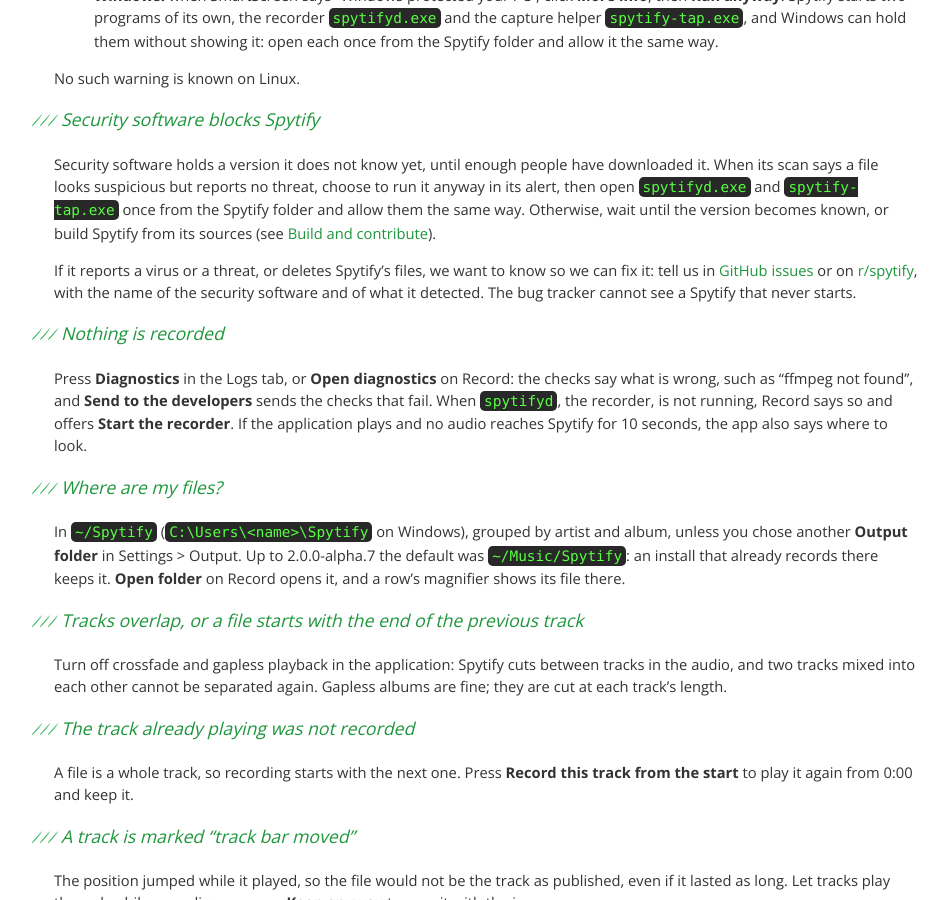
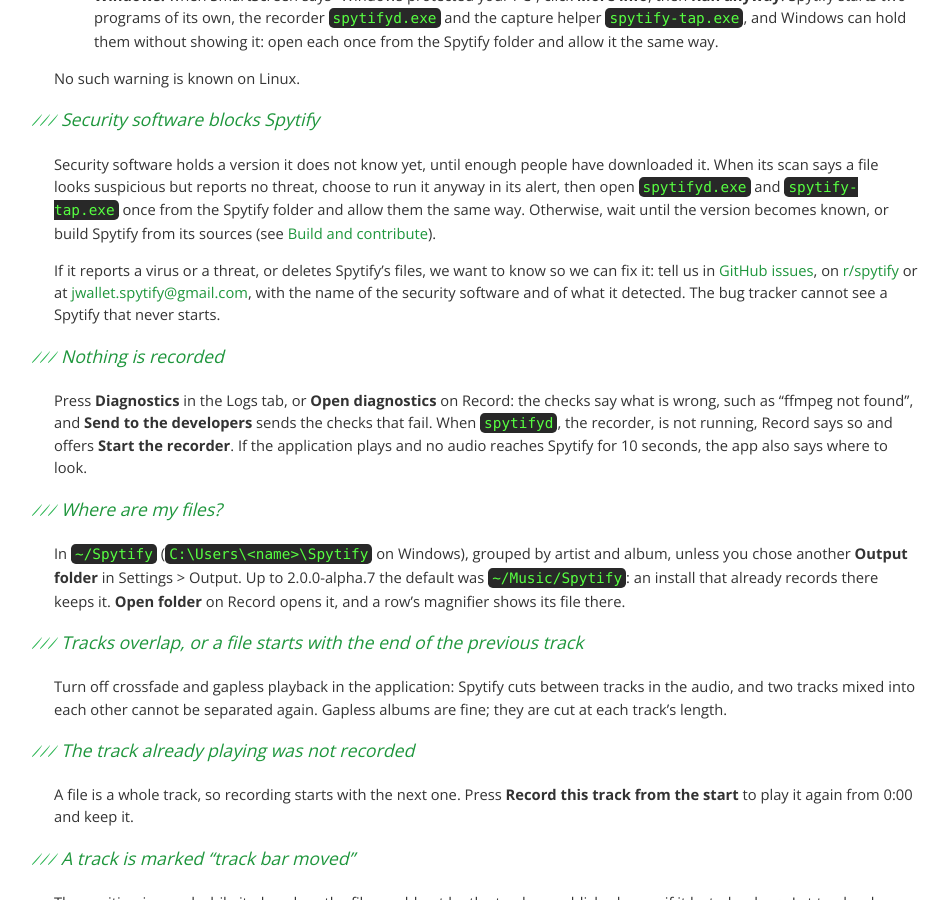
Before and after one commit to spytify/spytify, a Jekyll site: the page built from v2/faq.md, in a window 1280 px wide and 900 px high, scrolled down 525 px. Shown: the whole window, without its empty margins (154-1101 px from the left). Built offline with Jekyll 4.4.1, drawn with Linux system fonts in a browser that asks for light colours.

Commit message:
The FAQ gives an email address to report a security software alert

```diff
--- a/v2/faq.md
+++ b/v2/faq.md
@@ -18,7 +18,7 @@ No such warning is known on Linux.
 
 Security software holds a version it does not know yet, until enough people have downloaded it. When its scan says a file looks suspicious but reports no threat, choose to run it anyway in its alert, then open `spytifyd.exe` and `spytify-tap.exe` once from the Spytify folder and allow them the same way. Otherwise, wait until the version becomes known, or build Spytify from its sources (see [Build and contribute](https://github.com/spytify/spytify#build-and-contribute)).
 
-If it reports a virus or a threat, or deletes Spytify's files, we want to know so we can fix it: tell us in [GitHub issues](https://github.com/spytify/spytify/issues/new) or on [r/spytify](https://www.reddit.com/r/spytify/), with the name of the security software and of what it detected. The bug tracker cannot see a Spytify that never starts.
+If it reports a virus or a threat, or deletes Spytify's files, we want to know so we can fix it: tell us in [GitHub issues](https://github.com/spytify/spytify/issues/new), on [r/spytify](https://www.reddit.com/r/spytify/) or at [jwallet.spytify@gmail.com](mailto:jwallet.spytify@gmail.com), with the name of the security software and of what it detected. The bug tracker cannot see a Spytify that never starts.
 
 ### [Nothing is recorded](#nothing-recorded)
 
```
